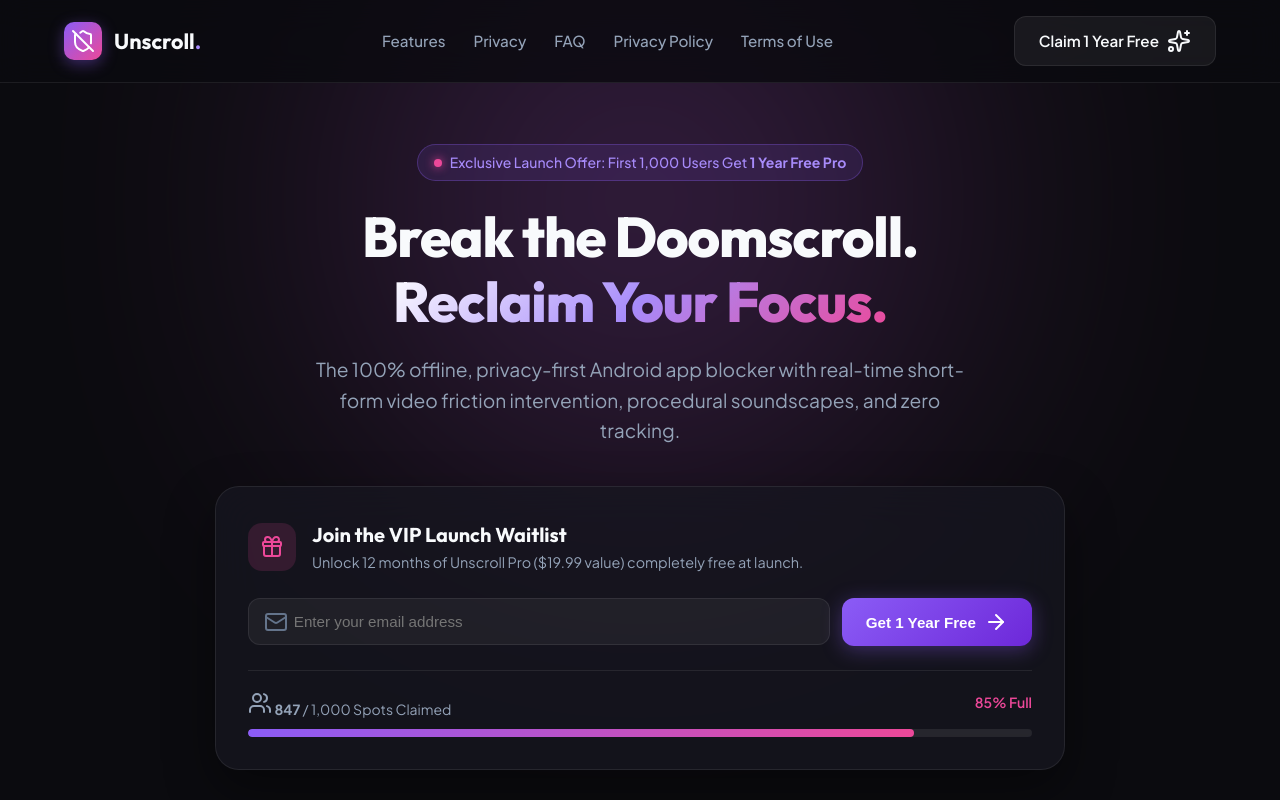
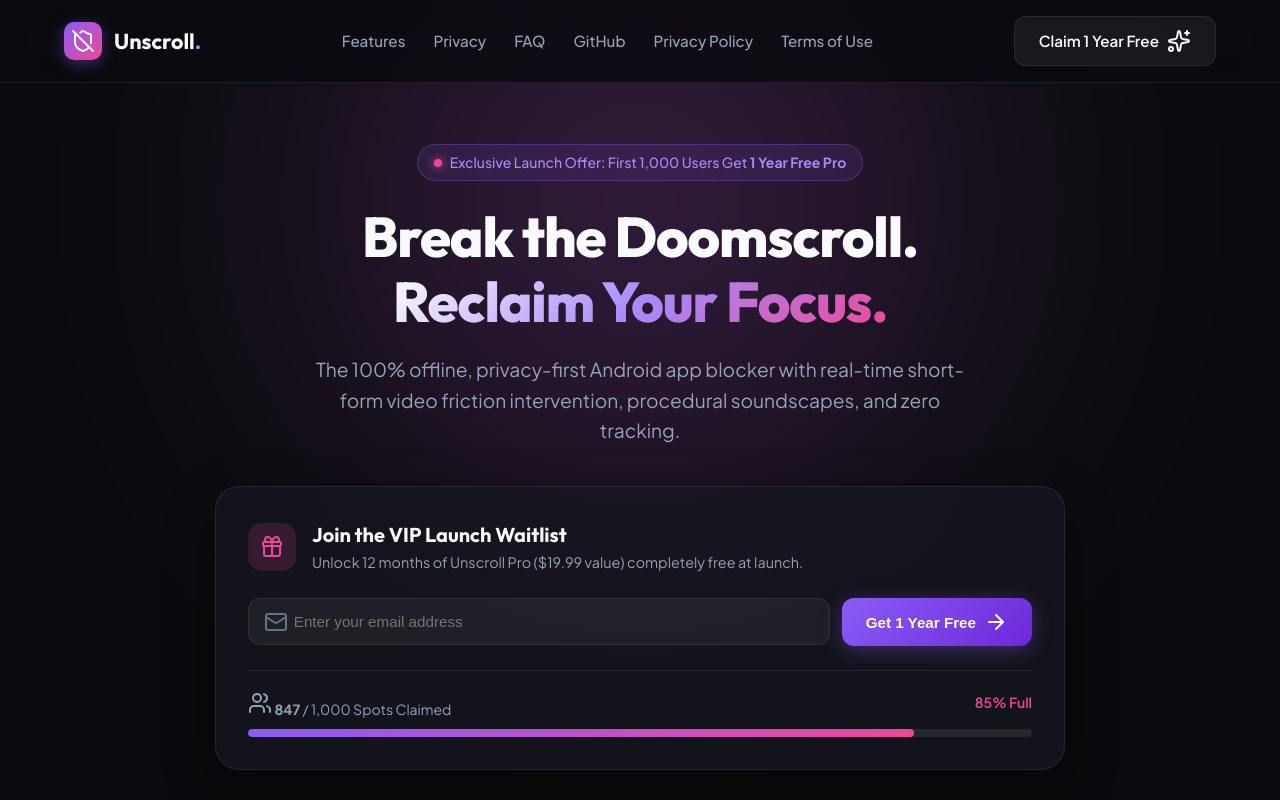
Before and after one commit to hasandevx/unscroll-page, a plain HTML site: page index.html in a window 1280 px wide. Shown: the top 800 px of the page. Drawn offline with nearby package versions, Linux system fonts and the light colour scheme.

Commit message:
Add GitHub social links to navbar and footer

```diff
--- a/index.html
+++ b/index.html
@@ -34,6 +34,7 @@
                 <a href="#features">Features</a>
                 <a href="#privacy">Privacy</a>
                 <a href="#faq">FAQ</a>
+                <a href="https://github.com/hasandevx" target="_blank" rel="noopener noreferrer"><i data-lucide="github"></i> GitHub</a>
                 <a href="sub/privacy-policy.html" class="nav-modal-btn">Privacy Policy</a>
                 <a href="sub/terms-and-conditions.html" class="nav-modal-btn">Terms of Use</a>
             </nav>
@@ -256,6 +257,7 @@
             <div class="footer-links">
                 <a href="#waitlist">Waitlist</a>
                 <a href="#features">Features</a>
+                <a href="https://github.com/hasandevx" target="_blank" rel="noopener noreferrer">GitHub</a>
                 <a href="sub/privacy-policy.html">Privacy Policy</a>
                 <a href="sub/terms-and-conditions.html">Terms of Use</a>
             </div>
```
